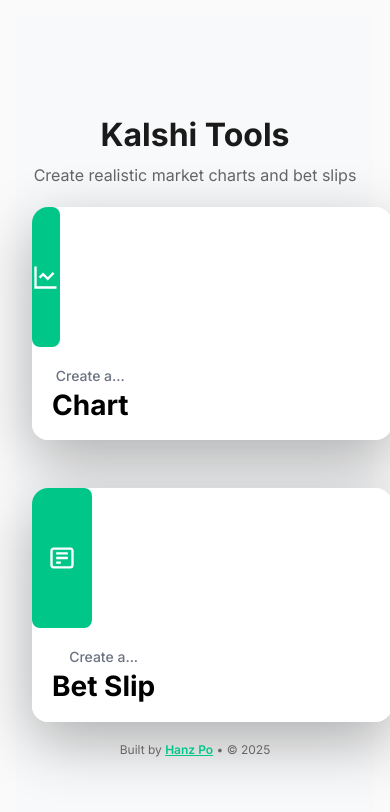
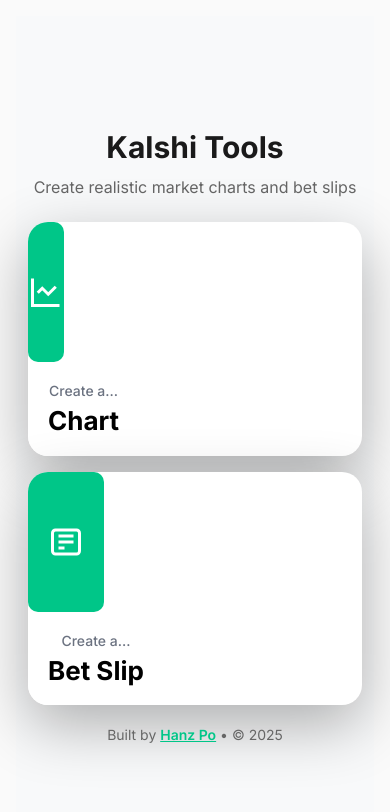
Before and after one commit to HanzPo/kalshi-tools, a React (Vite) app: page / in a window 390 px wide. Shown: the top 812 px of the page. Built offline with nearby package versions, Linux system fonts and the light colour scheme.

Commit message:
Fix for webkit hopefully

```diff
--- a/src/components/LandingPage.css
+++ b/src/components/LandingPage.css
@@ -1,66 +1,12 @@
-/* Safari iOS specific fix */
-@media screen and (max-width: 1024px) and (-webkit-min-device-pixel-ratio: 1) {
-  .landing-options {
-    display: -webkit-box !important;
-    display: -webkit-flex !important;
-    display: flex !important;
-    -webkit-box-orient: vertical !important;
-    -webkit-box-direction: normal !important;
-    -webkit-flex-direction: column !important;
-    flex-direction: column !important;
-    -webkit-box-align: center !important;
-    -webkit-align-items: center !important;
-    align-items: center !important;
-  }
-
-  .landing-option {
-    -webkit-box-flex: 0 !important;
-    -webkit-flex: 0 0 360px !important;
-    flex: 0 0 360px !important;
-    width: 360px !important;
-    max-width: 380px !important;
-    min-width: 300px !important;
-    margin-bottom: 24px !important;
-  }
-
-  .landing-option:last-child {
-    margin-bottom: 0 !important;
-  }
-}
-
-/* Consolidated mobile layout for all other browsers */
-@media (max-width: 1024px) {
-  .landing-options {
-    -webkit-flex-direction: column !important;
-    flex-direction: column !important;
-    -webkit-align-items: center !important;
-    align-items: center !important;
-    gap: 24px !important;
-  }
-
-  .landing-option {
-    -webkit-flex: 0 0 auto !important;
-    flex: 0 0 auto !important;
-    width: 360px !important;
-    max-width: 380px !important;
-    min-width: 300px !important;
-  }
-}
-
 .landing-page {
   min-height: 100vh;
-  display: -webkit-flex; /* Safari prefix */
   display: flex;
-  -webkit-flex-direction: column; /* Safari prefix */
   flex-direction: column;
-  -webkit-align-items: center; /* Safari prefix */
   align-items: center;
-  -webkit-justify-content: center; /* Safari prefix */
   justify-content: center;
   padding: 40px 20px;
   background: #f8f9fa;
   font-family: 'Inter', -apple-system, BlinkMacSystemFont, 'Segoe UI', 'Roboto', sans-serif;
-  overflow: visible;
 }
 
 .landing-header {
@@ -70,8 +16,7 @@
 }
 
 .landing-header h1 {
-  font-size: 32px; /* Safari fallback */
-  font-size: clamp(32px, 6vw, 48px);
+  font-size: 48px;
   font-weight: 800;
   margin: 0 0 12px 0;
   color: #1a1a1a;
@@ -79,54 +24,39 @@
 }
 
 .landing-header p {
-  font-size: 16px; /* Safari fallback */
-  font-size: clamp(16px, 3vw, 18px);
+  font-size: 18px;
   margin: 0;
   color: #666666;
   line-height: 1.4;
 }
 
 .landing-options {
-  display: -webkit-flex; /* Safari prefix */
   display: flex;
-  gap: 20px; /* Safari fallback */
-  gap: clamp(20px, 4vw, 40px);
-  margin-bottom: 20px; /* Safari fallback */
-  margin-bottom: clamp(20px, 4vw, 30px);
-  -webkit-flex-wrap: wrap; /* Safari prefix */
   flex-wrap: wrap;
-  -webkit-justify-content: center; /* Safari prefix */
+  gap: 32px;
+  margin-bottom: 24px;
   justify-content: center;
+  align-items: stretch;
   max-width: 900px;
   width: 100%;
+  padding: 0;
 }
 
-/* Removed - consolidated into main mobile query above */
-
 .landing-option {
-  /* Safari-compatible flex properties */
-  -webkit-flex: 1 1 400px; /* Safari: grow shrink basis */
   flex: 1 1 400px;
+  max-width: 420px;
   min-width: 300px;
-  max-width: 420px;
   background: white;
   border: none;
-  border-radius: 20px; /* Safari fallback */
-  border-radius: clamp(16px, 3vw, 24px);
+  border-radius: 20px;
   padding: 0;
   cursor: pointer;
-  -webkit-transition: all 0.3s ease; /* Safari prefix */
   transition: all 0.3s ease;
-  -webkit-box-shadow: 0 20px 60px rgba(0, 0, 0, 0.3); /* Safari prefix */
   box-shadow: 0 20px 60px rgba(0, 0, 0, 0.3);
   overflow: hidden;
-  display: -webkit-flex; /* Safari prefix */
   display: flex;
-  -webkit-flex-direction: column; /* Safari prefix */
   flex-direction: column;
 }
-
-/* Removed - consolidated into main mobile query above */
 
 .landing-option:hover {
   transform: translateY(-8px);
@@ -134,15 +64,10 @@
 }
 
 .option-image {
-  height: 160px; /* Safari fallback */
-  height: clamp(160px, 20vw, 200px);
-  display: -webkit-flex; /* Safari prefix */
+  height: 180px;
   display: flex;
-  -webkit-align-items: center; /* Safari prefix */
   align-items: center;
-  -webkit-justify-content: center; /* Safari prefix */
   justify-content: center;
-  background: -webkit-linear-gradient(135deg, #f5f7fa 0%, #e8ecf1 100%); /* Safari prefix */
   background: linear-gradient(135deg, #f5f7fa 0%, #e8ecf1 100%);
   position: relative;
   overflow: hidden;
@@ -154,7 +79,7 @@
 
 .betslip-example {
   background: linear-gradient(135deg, #00D9A3 0%, #00B885 100%);
-  padding: clamp(16px, 3vw, 24px);
+  padding: 20px;
 }
 
 .chart-icon {
@@ -164,87 +89,81 @@
 
 .betslip-preview-small {
   background: white;
-  border-radius: clamp(12px, 2vw, 16px);
-  padding: clamp(16px, 3vw, 20px);
+  border-radius: 14px;
+  padding: 18px;
   width: 100%;
   max-width: 320px;
   box-shadow: 0 10px 30px rgba(0, 0, 0, 0.2);
 }
 
 .betslip-preview-header {
-  font-size: clamp(20px, 4vw, 28px);
+  font-size: 24px;
   font-weight: 700;
   color: #000;
-  margin-bottom: clamp(12px, 2vw, 16px);
+  margin-bottom: 14px;
   line-height: 1.2;
 }
 
 .betslip-preview-content {
   display: flex;
   flex-direction: column;
-  gap: clamp(8px, 1.5vw, 12px);
+  gap: 10px;
 }
 
 .betslip-preview-question {
-  font-size: clamp(14px, 2.5vw, 16px);
+  font-size: 15px;
   font-weight: 600;
   color: #000;
   line-height: 1.3;
 }
 
 .betslip-preview-answer {
-  font-size: clamp(12px, 2vw, 14px);
+  font-size: 13px;
   color: #666;
-  margin-bottom: clamp(6px, 1vw, 8px);
+  margin-bottom: 7px;
 }
 
 .betslip-preview-details {
   display: flex;
   flex-direction: column;
-  gap: clamp(6px, 1vw, 8px);
+  gap: 7px;
 }
 
 .betslip-preview-row {
   display: flex;
   justify-content: space-between;
-  font-size: clamp(11px, 1.8vw, 13px);
+  font-size: 12px;
   color: #666;
 }
 
 .betslip-preview-payout {
   display: flex;
   justify-content: space-between;
-  font-size: clamp(12px, 2vw, 14px);
+  font-size: 13px;
   font-weight: 700;
   color: #00D9A3;
-  padding-top: clamp(6px, 1vw, 8px);
+  padding-top: 7px;
   border-top: 2px solid #f0f0f0;
-  margin-top: clamp(3px, 0.5vw, 4px);
+  margin-top: 4px;
 }
 
 .option-content {
-  padding: 24px; /* Safari fallback */
-  padding: clamp(24px, 4vw, 32px);
-  display: -webkit-flex; /* Safari prefix */
+  padding: 28px;
   display: flex;
-  -webkit-flex-direction: column; /* Safari prefix */
   flex-direction: column;
-  gap: 6px; /* Safari fallback */
-  gap: clamp(6px, 1vw, 8px);
+  gap: 8px;
   text-align: center;
   background: white;
 }
 
 .option-subtitle {
-  font-size: 14px; /* Safari fallback */
-  font-size: clamp(14px, 2.5vw, 16px);
+  font-size: 15px;
   color: #6b7280;
   font-weight: 500;
 }
 
 .option-title {
-  font-size: 28px; /* Safari fallback */
-  font-size: clamp(28px, 4vw, 36px);
+  font-size: 32px;
   font-weight: 700;
   color: #000000;
   line-height: 1.1;
@@ -257,7 +176,7 @@
 
 .landing-footer p {
   margin: 0;
-  font-size: clamp(12px, 2vw, 14px);
+  font-size: 14px;
   line-height: 1.4;
 }
 
@@ -273,7 +192,7 @@
 
 .landing-option .option-image {
   overflow: hidden;
-  border-radius: clamp(8px, 1.5vw, 12px);
+  border-radius: 10px;
   display: flex;
   align-items: center;
   justify-content: center;
@@ -281,155 +200,127 @@
 }
 
 .landing-option .option-image svg {
-  width: clamp(36px, 6vw, 48px);
-  height: clamp(36px, 6vw, 48px);
+  width: 48px;
+  height: 48px;
+  flex-shrink: 0;
 }
 
-/* Large tablets and smaller desktop screens */
-@media (max-width: 1024px) {
-  .landing-page {
-    padding: clamp(20px, 3vw, 30px);
+/* Tablet and below - single column layout */
+@media (max-width: 900px) {
+  .landing-options {
+    flex-direction: column;
+    align-items: center;
+    gap: 24px;
   }
 
-  .landing-header {
-    margin-bottom: clamp(30px, 4vw, 40px);
+  .landing-option {
+    flex: 0 0 auto;
+    width: min(420px, 100%);
+    max-width: 420px;
+    min-width: unset;
+  }
+
+  .landing-option .option-image svg {
+    width: 44px;
+    height: 44px;
   }
 }
 
-/* Tablets and smaller - switch to single column */
-@media (max-width: 900px) {
-  .landing-options {
-    -webkit-flex-direction: column; /* Safari prefix */
-    flex-direction: column;
-    -webkit-align-items: center; /* Safari prefix */
-    align-items: center;
-    gap: 16px; /* Safari fallback */
-    gap: clamp(16px, 3vw, 24px);
-  }
-
-  .landing-option {
-    width: 350px; /* Safari fallback */
-    width: clamp(260px, 75vw, 420px);
-    min-width: 260px;
-    max-width: 420px;
-  }
-}
-
-/* Removed - consolidated into main mobile query above */
-
 /* Mobile devices */
 @media (max-width: 640px) {
-  .landing-page {
-    padding: 20px 16px; /* Safari fallback */
-    padding: clamp(20px, 4vw, 30px) clamp(16px, 4vw, 20px);
-  }
-
-  .landing-header {
-    margin-bottom: 24px; /* Safari fallback */
-    margin-bottom: clamp(24px, 4vw, 32px);
-  }
-
-  .landing-options {
-    -webkit-flex-direction: column; /* Safari prefix */
-    flex-direction: column;
-    gap: 16px; /* Safari fallback */
-    gap: clamp(16px, 3vw, 20px);
-    margin-bottom: 20px; /* Safari fallback */
-    margin-bottom: clamp(20px, 4vw, 24px);
-  }
-
-  .landing-option {
-    width: 90vw; /* Safari fallback */
-    width: clamp(260px, 82vw, 380px);
-    min-width: 260px;
-    max-width: 380px;
-  }
-
-  .landing-option:hover {
-    -webkit-transform: translateY(-4px); /* Safari prefix */
-    transform: translateY(-4px);
-  }
-
-  .option-content {
-    padding: 20px; /* Safari fallback */
-    padding: clamp(20px, 4vw, 28px);
-  }
-}
-
-/* Small mobile devices */
-@media (max-width: 480px) {
   .landing-page {
     padding: 24px 16px;
   }
 
   .landing-header {
+    margin-bottom: 32px;
+  }
+
+  .landing-header h1 {
+    font-size: 36px;
+  }
+
+  .landing-header p {
+    font-size: 16px;
+  }
+
+  .landing-options {
+    gap: 20px;
     margin-bottom: 20px;
+  }
+
+  .landing-option {
+    flex: 0 0 auto;
+    width: min(380px, 100%);
+    max-width: 380px;
+    min-width: unset;
+  }
+
+  .landing-option:hover {
+    transform: translateY(-4px);
+  }
+
+  .option-content {
+    padding: 24px;
+  }
+
+  .option-title {
+    font-size: 28px;
+  }
+
+  .option-image {
+    height: 160px;
+  }
+
+  .landing-option .option-image svg {
+    width: 40px;
+    height: 40px;
+  }
+}
+
+/* Small mobile */
+@media (max-width: 400px) {
+  .landing-page {
+    padding: 20px 12px;
+  }
+
+  .landing-header {
+    margin-bottom: 24px;
+  }
+
+  .landing-header h1 {
+    font-size: 30px;
   }
 
   .landing-options {
     gap: 16px;
-    margin-bottom: 20px;
   }
 
   .landing-option {
-    width: clamp(240px, 88vw, 340px);
-    min-width: 240px;
+    flex: 0 0 auto;
+    width: min(340px, 100%);
     max-width: 340px;
+    min-width: unset;
   }
 
   .option-content {
     padding: 20px;
   }
 
+  .option-title {
+    font-size: 26px;
+  }
+
+  .option-subtitle {
+    font-size: 14px;
+  }
+
   .landing-option .option-image {
-    height: clamp(140px, 25vw, 180px);
+    height: 140px;
   }
 
   .landing-option .option-image svg {
-    width: clamp(28px, 6vw, 36px);
-    height: clamp(28px, 6vw, 36px);
+    width: 36px;
+    height: 36px;
   }
 }
-
-/* Very small screens (< 320px) */
-@media (max-width: 320px) {
-  .landing-page {
-    padding: 20px 8px;
-  }
-
-  .landing-header {
-    margin-bottom: 16px;
-  }
-
-  .landing-options {
-    gap: 12px;
-    margin-bottom: 16px;
-  }
-
-  .landing-option {
-    width: clamp(220px, 92vw, 280px);
-    min-width: 220px;
-    max-width: 280px;
-  }
-
-  .option-content {
-    padding: 16px 12px;
-  }
-
-  .landing-option .option-image {
-    height: clamp(120px, 22vw, 140px);
-  }
-
-  .landing-option .option-image svg {
-    width: clamp(24px, 5vw, 28px);
-    height: clamp(24px, 5vw, 28px);
-  }
-
-  .option-title {
-    font-size: clamp(24px, 6vw, 28px);
-  }
-
-  .option-subtitle {
-    font-size: clamp(12px, 3vw, 14px);
-  }
-}
```
